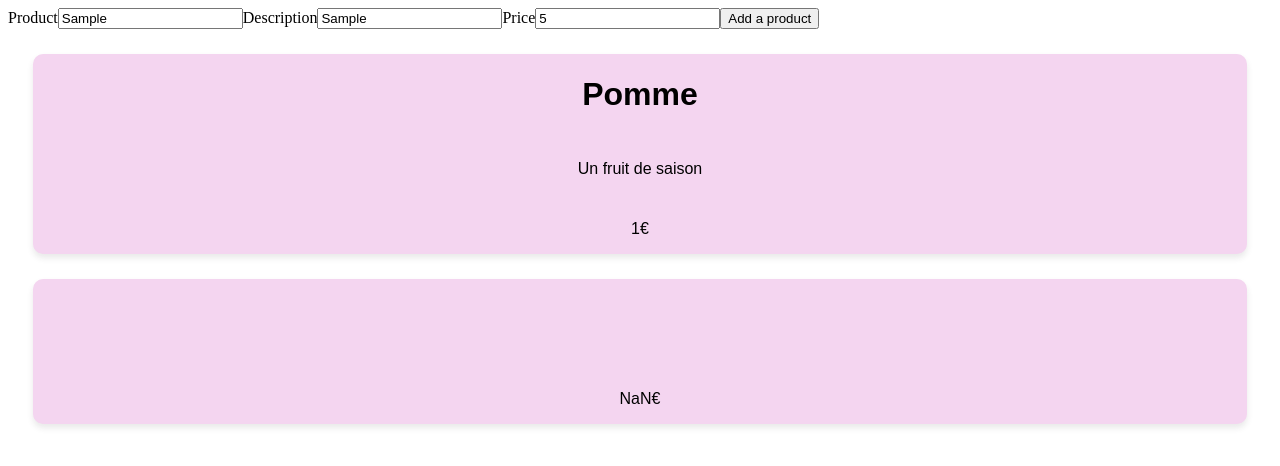
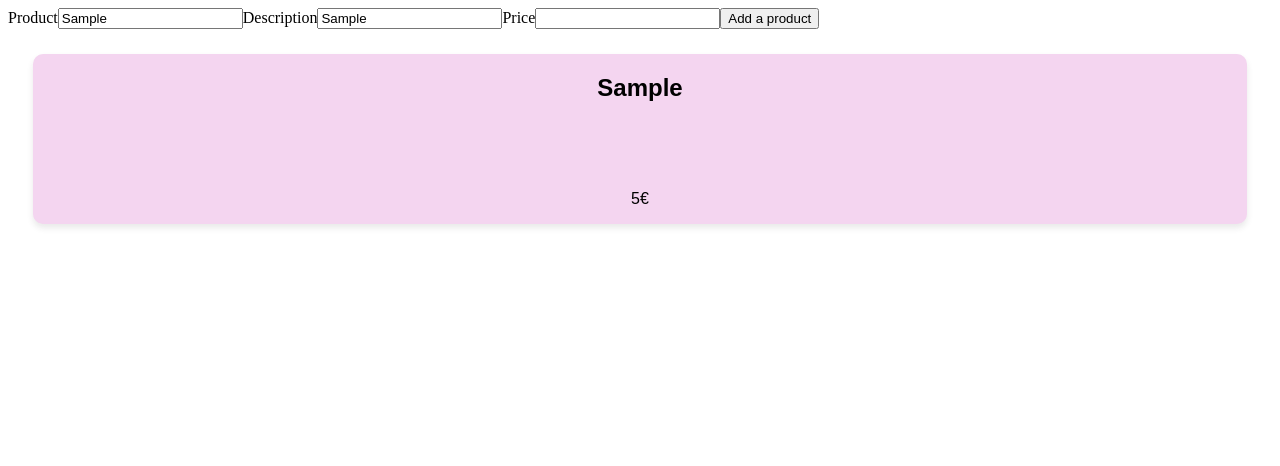
Before and after one commit to Laurasdt/ExamReact, a React (Vite) app in the folder ExamReact/: page / in a window 1280 px wide. Both pictures are taken after typing "Sample", "Sample", "5" into the empty fields and a click on the input "Add a product". Shown: the top 466 px of the page. Built offline with nearby package versions, Linux system fonts and the light colour scheme.

Commit message:
Ajout produit ok mais seulement description et price

```diff
--- a/ExamReact/src/Components/Product.jsx
+++ b/ExamReact/src/Components/Product.jsx
@@ -3,7 +3,7 @@ import "./product.css";
 const Product = ({ name, description, price }) => {
   return (
     <div className="products">
-      <h1>{name}</h1>
+      <h2>{name}</h2>
       <p>{description}</p>
       <p>{price}€</p>
     </div>
--- a/ExamReact/src/Components/ProductForm.jsx
+++ b/ExamReact/src/Components/ProductForm.jsx
@@ -21,11 +21,31 @@ const ProductFrom = ({ addProduct }) => {
   return (
     <form onSubmit={handleSubmit}>
       <label htmlFor="name">Product</label>
-      <input type="text" name="name" id="name" />
+      <input
+        type="text"
+        name="name"
+        id="name"
+        onChange={(e) => setName(e.target.value)}
+        required
+      />
       <label htmlFor="description">Description</label>
-      <input type="text" name="description" id="description" />
+      <input
+        type="text"
+        name="description"
+        id="description"
+        onChange={(e) => setName(e.target.value)}
+        required
+      />
       <label htmlFor="price">Price</label>
-      <input type="number" name="price" min="0" id="price" />
+      <input
+        type="number"
+        name="price"
+        min="0"
+        id="price"
+        value={price}
+        onChange={(e) => setPrice(e.target.value)}
+        required
+      />
       <input type="submit" value="Add a product" />
     </form>
   );
--- a/ExamReact/src/Components/ProductList.jsx
+++ b/ExamReact/src/Components/ProductList.jsx
@@ -3,13 +3,7 @@ import Product from "./Product";
 import ProductForm from "./ProductForm";
 
 const ProductList = () => {
-  const [products, setProducts] = useState([
-    {
-      name: "Pomme",
-      description: "Un fruit de saison",
-      price: 1,
-    },
-  ]);
+  const [products, setProducts] = useState([]);
 
   const addProduct = (newProduct) => {
     setProducts([...products, newProduct]);
```
